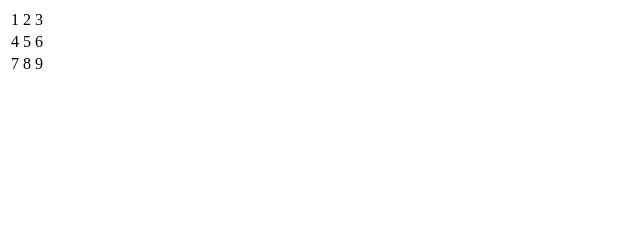
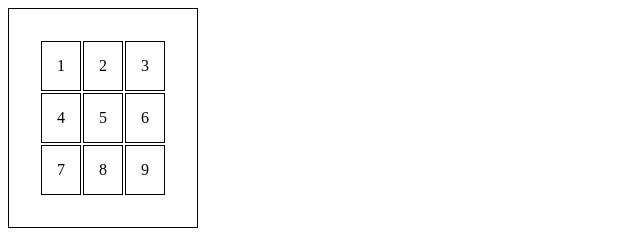
Before and after one commit to DawidJasper99/Strony, a plain HTML site: page index.html in a window 1280 px wide. Shown: the whole page, without its empty margins (0-640 px from the left). Drawn offline with Linux system fonts and the light colour scheme.

Commit message:
Add files via upload

```diff
--- a/index.html
+++ b/index.html
@@ -1,7 +1,18 @@
-<html lang="en">
+<html lang="PL">
 <head>
     <meta charset="UTF-8">
     <title>Tabela</title>
+    <style>
+        table,td{
+            border: 1px solid black;
+        }
+        table{
+            padding: 30px;
+        }
+        td{
+            padding: 15px;
+        }
+    </style>
 </head>
 <body>
     <table>
```
